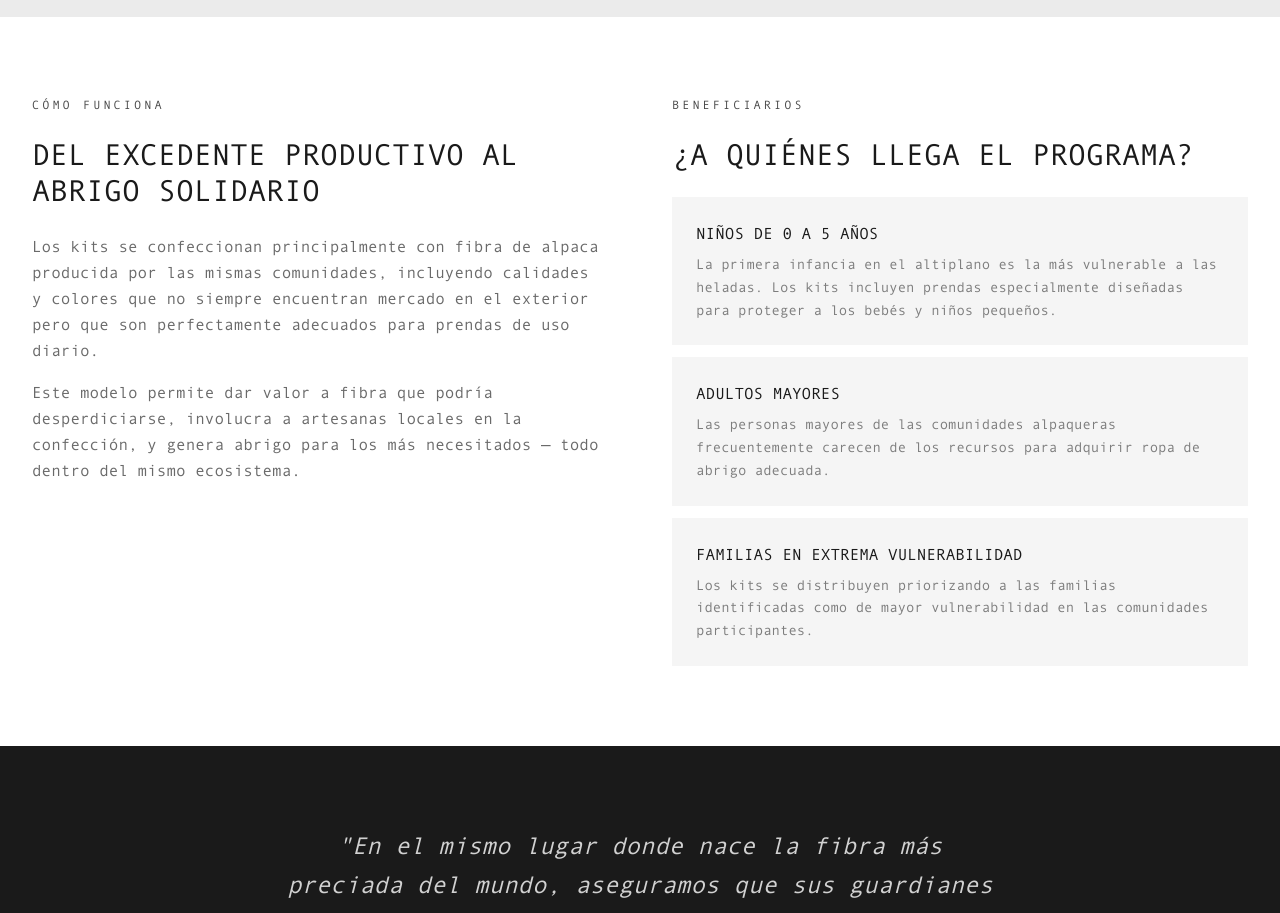
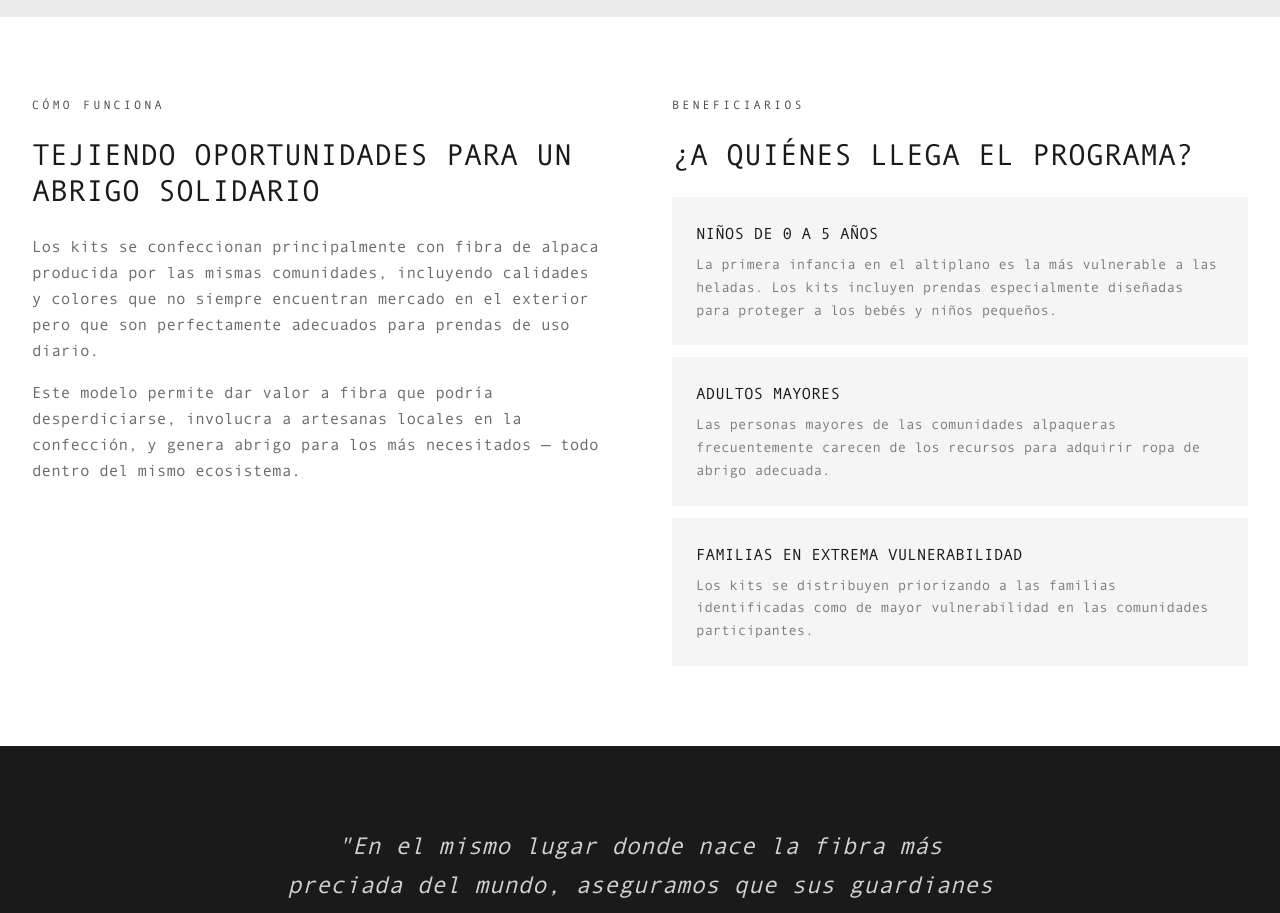
Before and after one commit to jpfernandezcenteno-max/Pacomarca, a Next.js app: page /programas/abrigando-corazones in a window 1280 px wide. Shown: the part 1860-2773 px from the top of the page. Built offline with nearby package versions, Linux system fonts and the light colour scheme; a web font is replaced by a local one.

Commit message:
Abrigando corazones: cambiar titulo a 'Tejiendo oportunidades para un abrigo solidario'
Co-Authored-By: Claude Opus 4.8 <noreply@anthropic.com>

```diff
--- a/app/programas/abrigando-corazones/page.tsx
+++ b/app/programas/abrigando-corazones/page.tsx
@@ -102,7 +102,7 @@ export default function AbrigandoCorazonesPage() {
         <div className="grid grid-cols-1 lg:grid-cols-2 gap-16">
           <FadeUp>
             <p className="text-xs tracking-[0.25em] uppercase text-gold mb-6">Cómo funciona</p>
-            <h2 className="font-serif text-3xl text-ink mb-6">Del excedente productivo al abrigo solidario</h2>
+            <h2 className="font-serif text-3xl text-ink mb-6">Tejiendo oportunidades para un abrigo solidario</h2>
             <div className="space-y-4 text-base text-ink/65 leading-relaxed">
               <p>
                 Los kits se confeccionan principalmente con fibra de alpaca producida por las mismas comunidades, incluyendo calidades y colores que no siempre encuentran mercado en el exterior pero que son perfectamente adecuados para prendas de uso diario.
```
